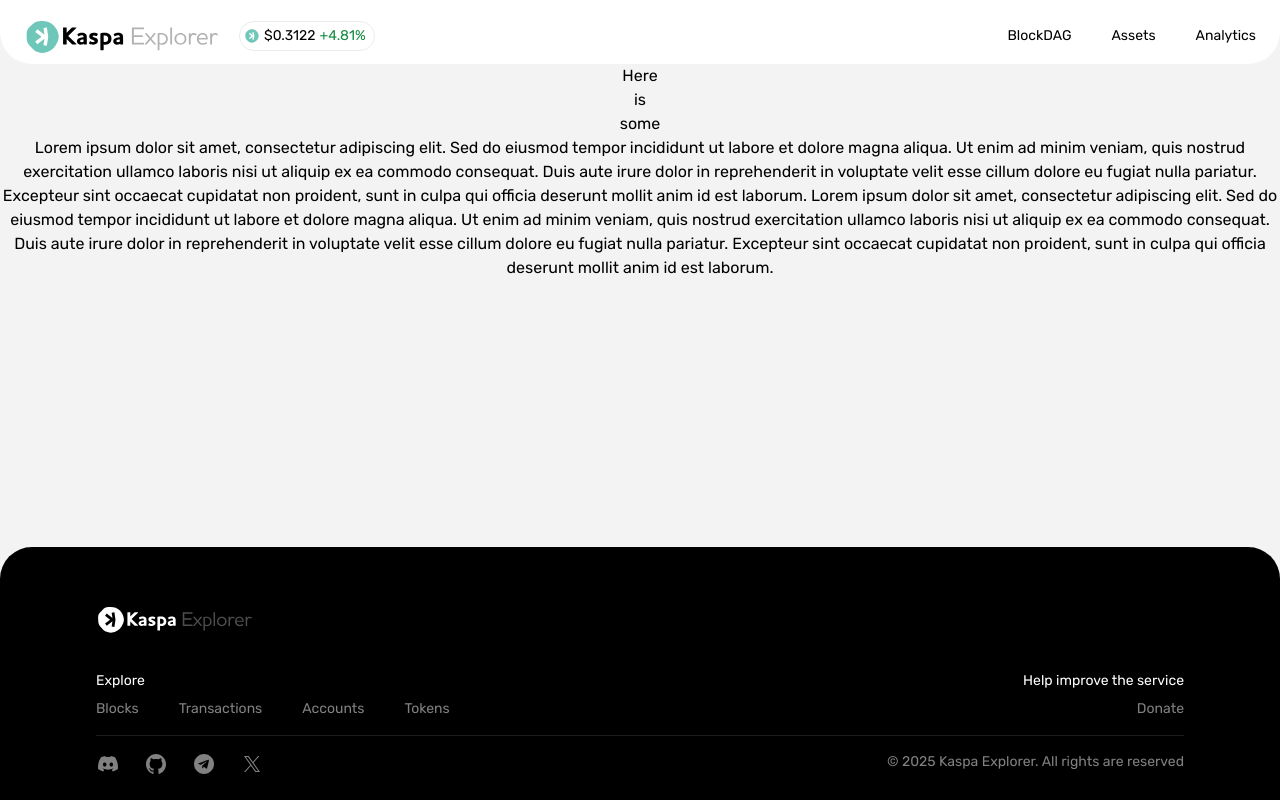
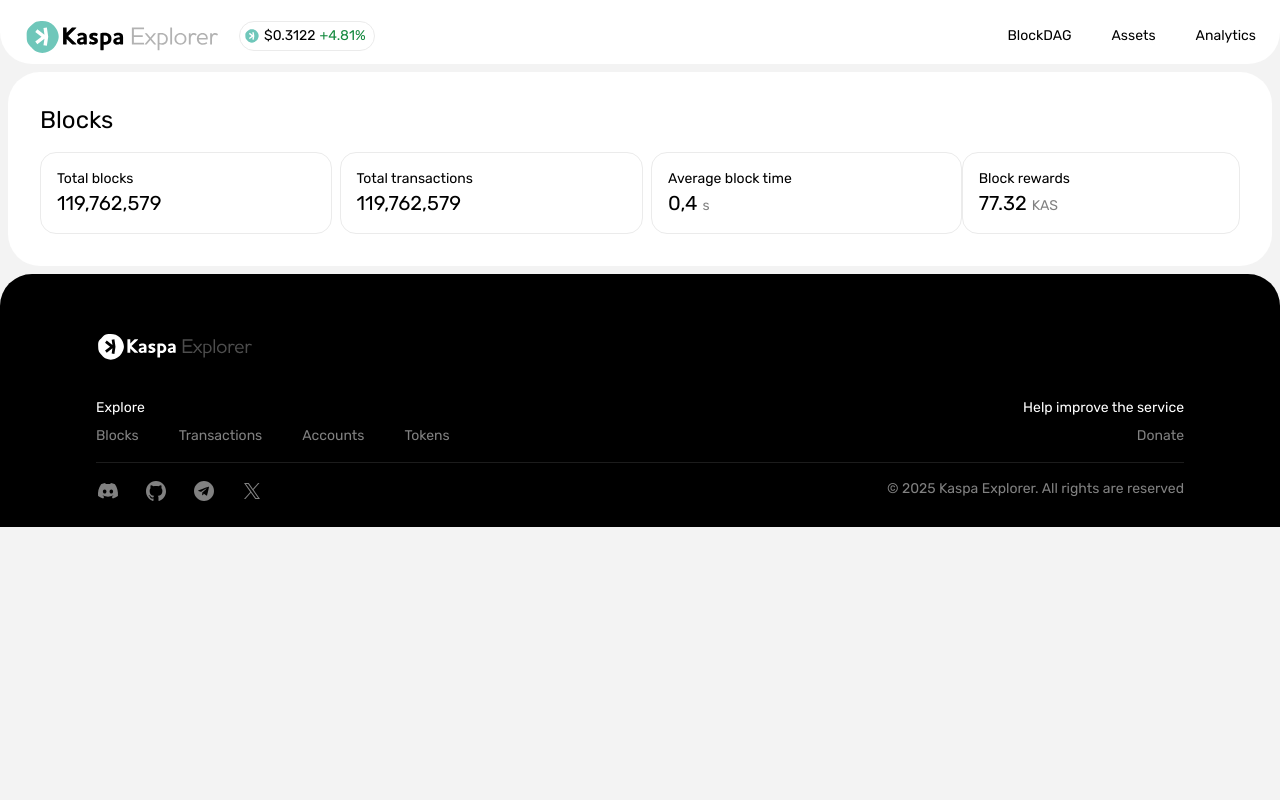
Before and after one commit to lAmeR1/kaspa-explorer-ng, a React (Vite) app: page / in a window 1280 px wide. Built offline with nearby package versions, Linux system fonts and the light colour scheme.

Commit message:
Update main content to display blockchain summary stats
Replaced placeholder text with a structured dashboard showing key blockchain metrics such as total blocks, transactions, block time, and rewards. Adjusted styling for better layout and readability.

```diff
--- a/src/App.jsx
+++ b/src/App.jsx
@@ -13,24 +13,28 @@
                         ${expanded ? "h-screen overflow-hidden" : ""}`}>
 
             <Navbar onExpandChange={(e) => setExpanded(e)}/>
-            <div className="grow mt-16">
-                <p>Here</p>
-                <p>is</p>
-                <p>some</p>
-                <p>
-                    Lorem ipsum dolor sit amet, consectetur adipiscing elit. Sed do eiusmod tempor incididunt ut labore
-                    et
-                    dolore magna aliqua. Ut enim ad minim veniam, quis nostrud exercitation ullamco laboris nisi ut
-                    aliquip
-                    ex ea commodo consequat. Duis aute irure dolor in reprehenderit in voluptate velit esse cillum
-                    dolore eu
-                    fugiat nulla pariatur. Excepteur sint occaecat cupidatat non proident, sunt in culpa qui officia
-                    deserunt mollit anim id est laborum. Lorem ipsum dolor sit amet, consectetur adipiscing elit. Sed do
-                    eiusmod tempor incididunt ut labore et dolore magna aliqua. Ut enim ad minim veniam, quis nostrud
-                    exercitation ullamco laboris nisi ut aliquip ex ea commodo consequat. Duis aute irure dolor in
-                    reprehenderit in voluptate velit esse cillum dolore eu fugiat nulla pariatur. Excepteur sint
-                    occaecat
-                    cupidatat non proident, sunt in culpa qui officia deserunt mollit anim id est laborum.</p>
+            <div className="block bg-white m-2 mt-18 rounded-4xl text-black p-8 text-left">
+                <div className="text-2xl mb-4">Blocks</div>
+
+                <div className="w-full flex flex-row justify-between items-stretch flex-wrap">
+                    <div className="mr-2 grow grid border-[1px] border-gray-100 rounded-2xl p-4">
+                        <span className="text-sm">Total blocks</span>
+                        <span className="text-xl">119,762,579</span>
+                    </div>
+                    <div className="mr-2 grow grid border-[1px] border-gray-100 rounded-2xl p-4">
+                        <span className="text-sm">Total transactions</span>
+                        <span className="text-xl">119,762,579</span>
+                    </div>
+                    <div className="grow grid border-[1px] border-gray-100 rounded-2xl p-4">
+                        <span className="text-sm">Average block time</span>
+                        <span className="text-xl">0,4 <span className="text-gray-500 text-sm">s</span></span>
+                    </div>
+                    <div className="grow grid border-[1px] border-gray-100 rounded-2xl p-4">
+                        <span className="text-sm">Block rewards</span>
+                        <span className="text-xl">77.32 <span className="text-gray-500 text-sm">KAS</span></span>
+                    </div>
+                </div>
+
             </div>
             <Footer/>
         </div>
```
